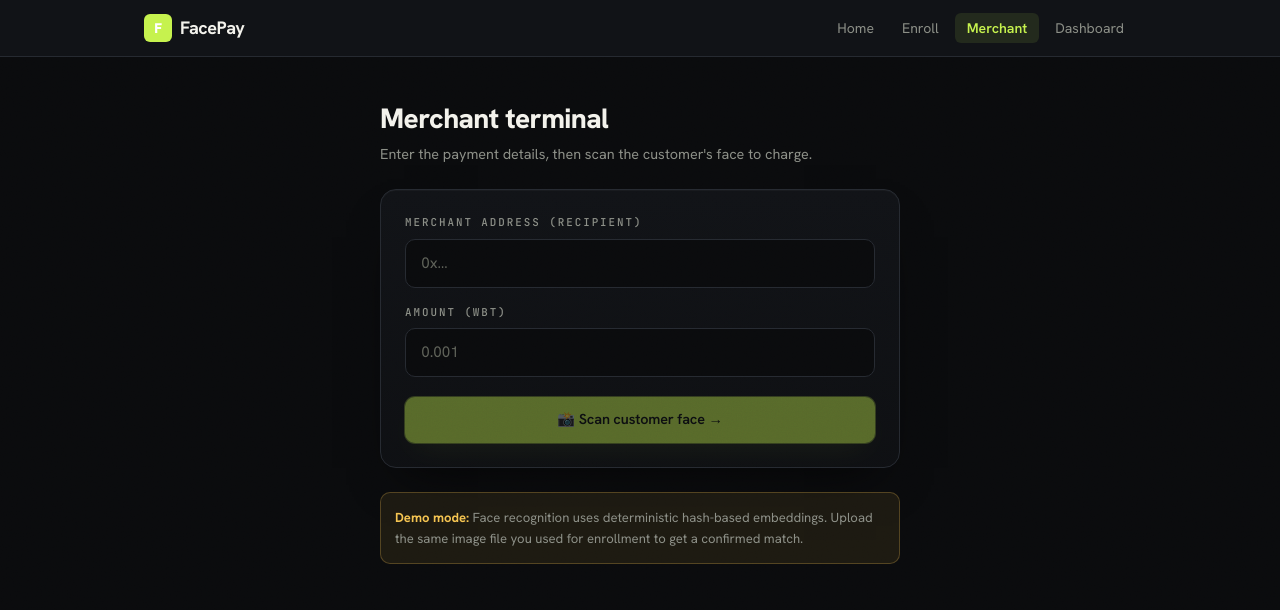
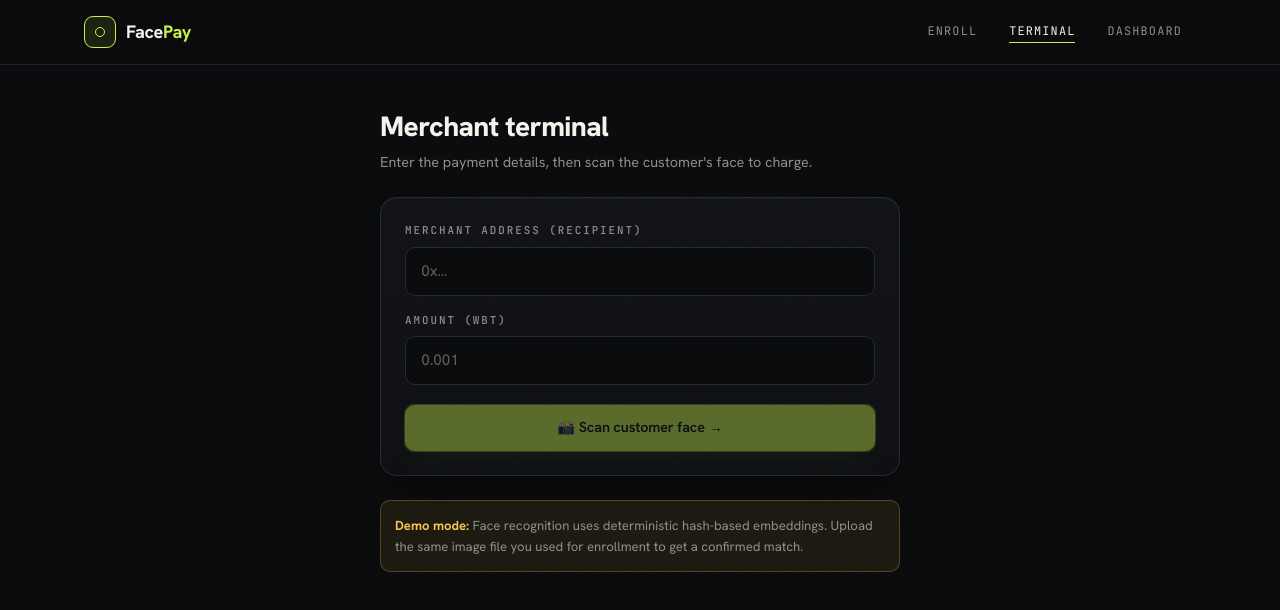
Before and after one commit to lightningthief873/eth_global_mumbai, a Next.js app in the folder frontend/: page /merchant in a window 1280 px wide. Shown: the top 610 px of the page. Built offline with nearby package versions, Linux system fonts and the light colour scheme; no server answers.

Commit message:
frontend: redesign navbar with reticle mark and mono nav

```diff
--- a/frontend/components/Navbar.tsx
+++ b/frontend/components/Navbar.tsx
@@ -4,29 +4,41 @@ import Link from "next/link";
 import { usePathname } from "next/navigation";
 
 const links = [
-  { href: "/", label: "Home" },
   { href: "/enroll", label: "Enroll" },
-  { href: "/merchant", label: "Merchant" },
+  { href: "/merchant", label: "Terminal" },
   { href: "/user", label: "Dashboard" },
 ];
 
 export default function Navbar() {
   const path = usePathname();
   return (
-    <nav
-      style={{ background: "var(--fp-surface)", borderBottom: "1px solid var(--fp-border)" }}
-      className="sticky top-0 z-50"
-    >
-      <div className="max-w-5xl mx-auto px-4 h-14 flex items-center justify-between">
+    <nav className="sticky top-0 z-40 backdrop-blur-md" style={{ background: "color-mix(in srgb, var(--fp-ink) 80%, transparent)", borderBottom: "1px solid var(--fp-border-soft)" }}>
+      <div className="max-w-6xl mx-auto px-5 h-16 flex items-center justify-between">
         {/* Logo */}
-        <Link href="/" className="flex items-center gap-2 font-bold text-lg tracking-tight">
+        <Link href="/" className="flex items-center gap-2.5 group">
           <span
-            style={{ background: "var(--fp-accent)", borderRadius: "6px" }}
-            className="w-7 h-7 flex items-center justify-center text-white text-sm font-black"
+            aria-hidden
+            className="relative flex items-center justify-center"
+            style={{
+              width: "2rem",
+              height: "2rem",
+              border: "1.5px solid var(--fp-accent)",
+              borderRadius: "9px",
+              background: "color-mix(in srgb, var(--fp-accent) 10%, transparent)",
+            }}
           >
-            F
+            <span
+              style={{
+                width: "0.6rem",
+                height: "0.6rem",
+                border: "1.5px solid var(--fp-accent)",
+                borderRadius: "999px",
+              }}
+            />
           </span>
-          <span>FacePay</span>
+          <span className="text-lg tracking-tight" style={{ fontWeight: 700, letterSpacing: "-0.02em" }}>
+            Face<span style={{ color: "var(--fp-accent)" }}>Pay</span>
+          </span>
         </Link>
 
         {/* Links */}
@@ -37,17 +49,30 @@ export default function Navbar() {
               <Link
                 key={href}
                 href={href}
+                className="relative px-3.5 py-2 transition-colors"
                 style={{
-                  color: active ? "var(--fp-accent)" : "var(--fp-muted)",
-                  background: active ? "color-mix(in srgb, var(--fp-accent) 10%, transparent)" : "transparent",
-                  borderRadius: "6px",
-                  padding: "0.3rem 0.75rem",
-                  fontSize: "0.875rem",
-                  fontWeight: active ? 600 : 400,
-                  transition: "all 0.15s",
+                  fontFamily: "var(--font-mono)",
+                  fontSize: "0.74rem",
+                  letterSpacing: "0.1em",
+                  textTransform: "uppercase",
+                  color: active ? "var(--foreground)" : "var(--fp-muted)",
                 }}
               >
                 {label}
+                <span
+                  aria-hidden
+                  style={{
+                    position: "absolute",
+                    left: "0.875rem",
+                    right: "0.875rem",
+                    bottom: "0.35rem",
+                    height: "1.5px",
+                    background: "var(--fp-accent)",
+                    transformOrigin: "left",
+                    transform: active ? "scaleX(1)" : "scaleX(0)",
+                    transition: "transform 0.2s ease",
+                  }}
+                />
               </Link>
             );
           })}
```
